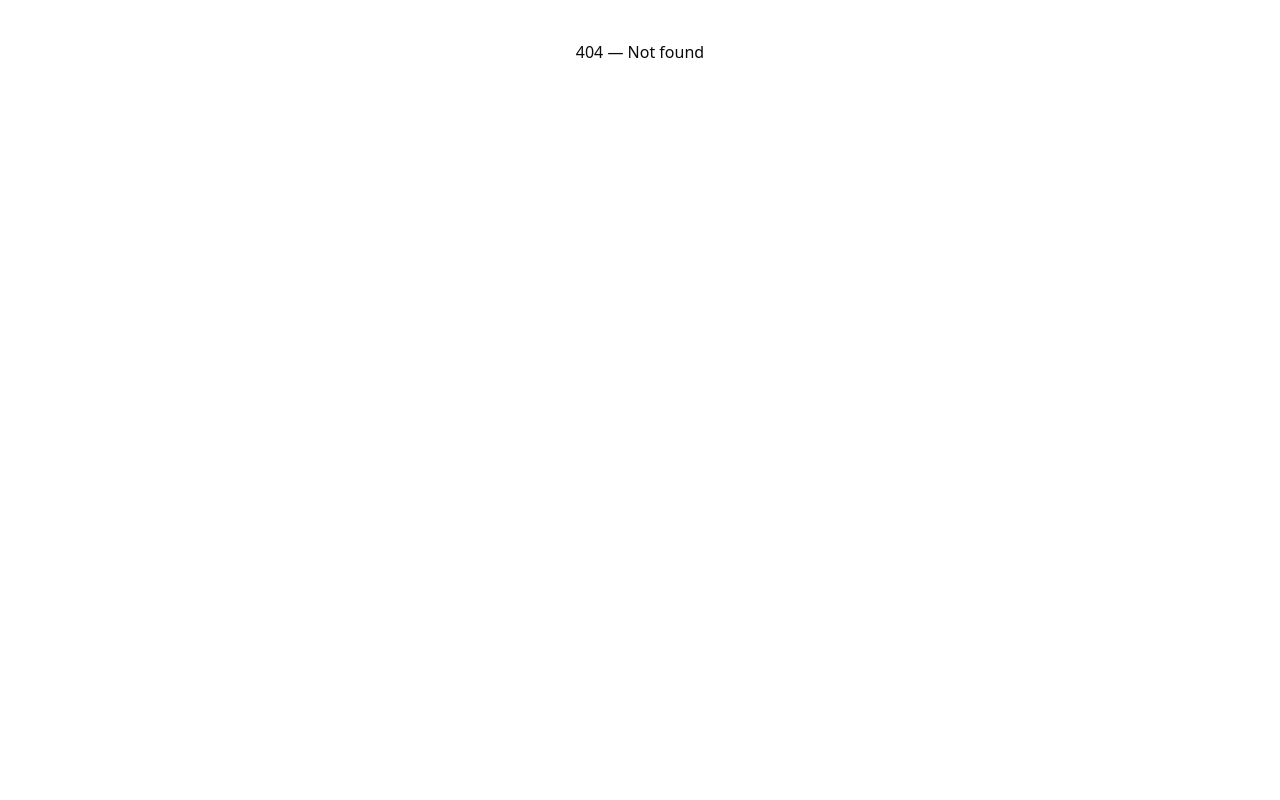
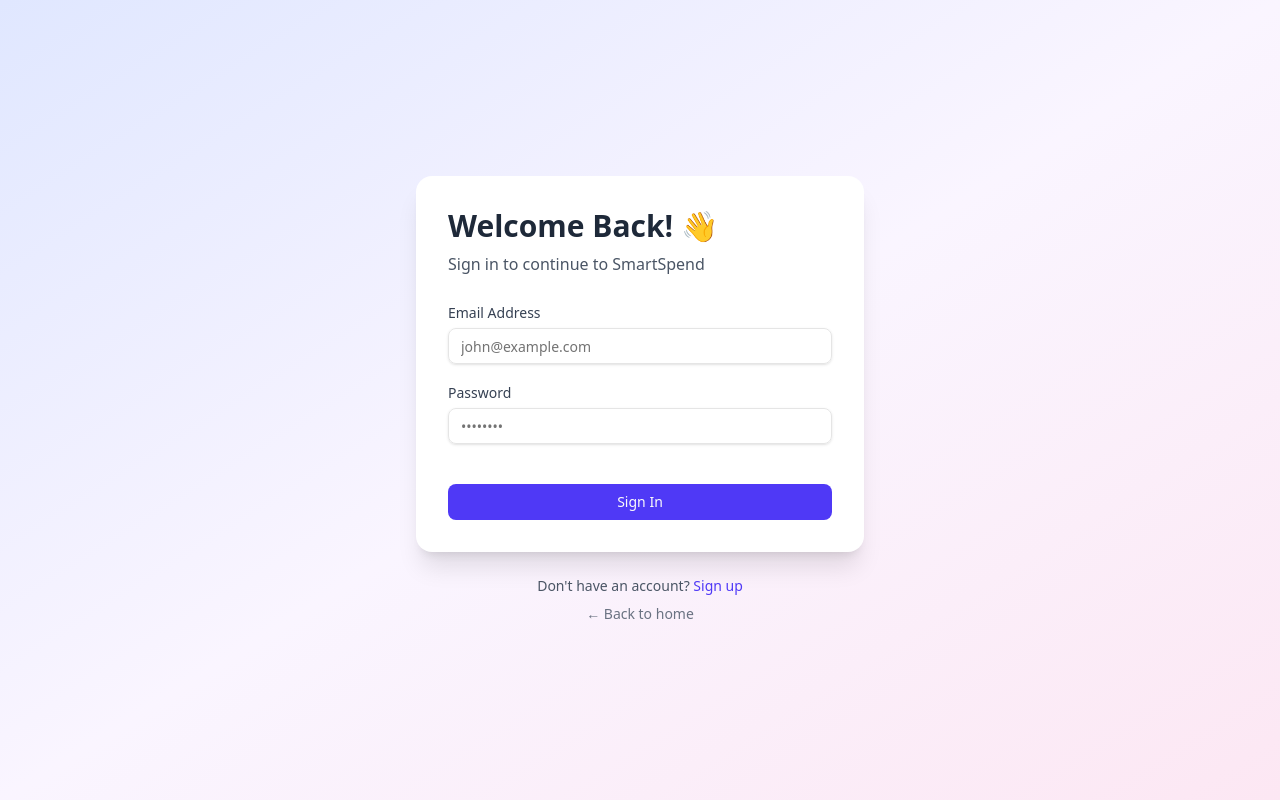
Before and after one commit to ShashiSugrim/SmartSpend, a React (Vite) app in the folder frontend/: page /login in a window 1280 px wide. Before the commit this address had no page. Built offline with nearby package versions, Linux system fonts and the light colour scheme.

Commit message:
working login and sign up

```diff
--- a/frontend/src/App.tsx
+++ b/frontend/src/App.tsx
@@ -2,12 +2,14 @@
 import LandingPage from "@/pages/LandingPage.tsx";
 import SignupPage from "@/pages/SignupPage.tsx";
 import BudgetPage from "@/pages/BudgetPage.tsx";
+import LoginPage from "@/pages/LoginPage.tsx";
 
 function App() {
     return (
         <Routes>
             <Route path="/" element={<LandingPage />} />
             <Route path="/signup" element={<SignupPage />} />
+            <Route path="/login" element={<LoginPage />} />
             <Route path ="/main" element = {<BudgetPage />} />
             <Route path="/home" element={<Navigate to="/" replace />} />
             <Route path="*" element={<div className="p-10 text-center">404 — Not found</div>} />
--- a/frontend/src/components/Landing/SignInButton.tsx
+++ b/frontend/src/components/Landing/SignInButton.tsx
@@ -1,52 +1,80 @@
 
 "use client";
 
-import { useState, useRef, useEffect } from "react";
+import { useState, useEffect } from "react";
 import { Button } from "@/components/ui/button";
-import { Input } from "@/components/ui/input";
+import { getUserEmail, clearAccessToken, isAuthenticated } from "@/lib/api";
 
 const SignInButton = () => {
-  const [open, setOpen] = useState(false);
-  const ref = useRef<HTMLDivElement>(null);
+  const [userEmail, setUserEmail] = useState<string | null>(null);
+  const [showDropdown, setShowDropdown] = useState(false);
 
-  // Close dropdown when clicking outside
   useEffect(() => {
-    const handleClickOutside = (event: MouseEvent) => {
-      if (ref.current && !ref.current.contains(event.target as Node)) {
-        setOpen(false);
-      }
-    };
-    document.addEventListener("mousedown", handleClickOutside);
-    return () => document.removeEventListener("mousedown", handleClickOutside);
+    // Check if user is authenticated on mount
+    if (isAuthenticated()) {
+      setUserEmail(getUserEmail());
+    }
   }, []);
 
-  const handleSignIn = () => {
-    console.log("Sign in clicked");
+  const handleLogout = () => {
+    clearAccessToken();
+    setUserEmail(null);
+    setShowDropdown(false);
+    window.location.reload(); // Refresh the page to update UI
   };
 
+  const handleSignInClick = () => {
+    window.location.href = '/login';
+  };
+
+  if (userEmail) {
+    // User is signed in
+    return (
+      <div className="absolute top-5 left-6 z-50 pointer-events-auto">
+        <div className="relative">
+          <button
+            onClick={() => setShowDropdown(!showDropdown)}
+            className="px-4 py-2 bg-white/90 backdrop-blur-md border border-cyan-200 rounded-xl shadow-md hover:shadow-lg transition-all duration-300 flex items-center gap-2"
+          >
+            <span className="text-sm font-medium text-gray-800">
+              Signed in as <span className="text-cyan-600">{userEmail}</span>
+            </span>
+            <svg
+              className={`w-4 h-4 transition-transform ${showDropdown ? 'rotate-180' : ''}`}
+              fill="none"
+              stroke="currentColor"
+              viewBox="0 0 24 24"
+            >
+              <path strokeLinecap="round" strokeLinejoin="round" strokeWidth={2} d="M19 9l-7 7-7-7" />
+            </svg>
+          </button>
+
+          {showDropdown && (
+            <div className="absolute top-full mt-2 left-0 w-48 bg-white/90 backdrop-blur-md border border-cyan-200 rounded-xl shadow-lg p-2 animate-fade-in">
+              <Button
+                onClick={handleLogout}
+                variant="ghost"
+                className="w-full justify-start text-red-600 hover:text-red-700 hover:bg-red-50"
+              >
+                Sign Out
+              </Button>
+            </div>
+          )}
+        </div>
+      </div>
+    );
+  }
+
+  // User is not signed in
   return (
-    // IMPORTANT: add z-50 so the button sits above overlays
-    <div ref={ref} className="absolute top-5 right-6 z-50 flex flex-col items-end pointer-events-auto">
+    <div className="absolute top-5 right-6 z-50 flex flex-col items-end pointer-events-auto">
       <Button
         type="button"
-        onClick={() => setOpen((prev) => !prev)}
-        className={`px-5 py-2 rounded-xl font-medium text-white shadow-md transition-all duration-300 ${
-          open ? "bg-cyan-400 hover:bg-cyan-500" : "bg-cyan-300 hover:bg-cyan-400"
-        }`}
+        onClick={handleSignInClick}
+        className="px-5 py-2 rounded-xl font-medium text-white shadow-md transition-all duration-300 bg-cyan-300 hover:bg-cyan-400"
       >
-        {open ? "Close" : "Sign In"}
+        Sign In
       </Button>
-
-      {open && (
-        <div className="mt-3 w-64 bg-white/90 backdrop-blur-md border border-cyan-200 rounded-2xl shadow-lg p-5 animate-fade-in space-y-3">
-          <h3 className="text-lg font-semibold text-gray-800 text-center">Welcome Back</h3>
-          <Input type="email" placeholder="Email" className="h-9 border-cyan-100 focus-visible:ring-cyan-300" />
-          <Input type="password" placeholder="Password" className="h-9 border-cyan-100 focus-visible:ring-cyan-300" />
-          <Button type="button" onClick={handleSignIn} className="w-full bg-cyan-400 hover:bg-cyan-500 text-white">
-            Sign In
-          </Button>
-        </div>
-      )}
     </div>
   );
 };
--- /dev/null
+++ b/frontend/src/components/Login/LoginForm.tsx
@@ -0,0 +1,132 @@
+import { useState } from 'react';
+import { Button } from '@/components/ui/button';
+import { Input } from '@/components/ui/input';
+import { Label } from '@/components/ui/label';
+import { loginUser, storeAccessToken } from '@/lib/api';
+
+interface LoginFormData {
+    email: string;
+    password: string;
+}
+
+type Field = keyof LoginFormData;
+type ErrorMap = Partial<Record<Field, string>>;
+
+const LoginForm = () => {
+    const [formData, setFormData] = useState<LoginFormData>({
+        email: '',
+        password: ''
+    });
+    const [errors, setErrors] = useState<ErrorMap>({});
+    const [isLoading, setIsLoading] = useState(false);
+
+    const handleInputChange = (field: Field, value: string) => {
+        setFormData(prev => ({ ...prev, [field]: value }));
+        if (errors[field]) setErrors(prev => ({ ...prev, [field]: '' }));
+    };
+
+    const validate = (): boolean => {
+        const newErrors: ErrorMap = {};
+
+        if (!formData.email.trim()) {
+            newErrors.email = 'Email is required';
+        } else if (!/\S+@\S+\.\S+/.test(formData.email)) {
+            newErrors.email = 'Please enter a valid email';
+        }
+
+        if (!formData.password) {
+            newErrors.password = 'Password is required';
+        }
+
+        setErrors(newErrors);
+        return Object.keys(newErrors).length === 0;
+    };
+
+    const handleSubmit = async (e: React.FormEvent) => {
+        e.preventDefault();
+
+        if (!validate()) return;
+
+        setIsLoading(true);
+
+        try {
+            // Login the user
+            const accessToken = await loginUser(formData.email, formData.password);
+
+            // Store the access token and email in localStorage
+            storeAccessToken(accessToken, formData.email);
+
+            // Success! Redirect to home page
+            window.location.href = '/';
+
+        } catch (error) {
+            console.error('Error during login:', error);
+            setErrors({
+                email: 'Invalid email or password',
+                password: 'Invalid email or password'
+            });
+        } finally {
+            setIsLoading(false);
+        }
+    };
+
+    return (
+        <div className="w-full max-w-md">
+            <div className="bg-white rounded-2xl shadow-xl p-8">
+                <div className="animate-fade-in-up">
+                    <h2 className="text-3xl font-bold text-gray-800 mb-2">Welcome Back! 👋</h2>
+                    <p className="text-gray-600 mb-6">Sign in to continue to SmartSpend</p>
+
+                    <form onSubmit={handleSubmit} className="space-y-4">
+                        <div>
+                            <Label htmlFor="email" className="text-gray-700">Email Address</Label>
+                            <Input
+                                id="email"
+                                type="email"
+                                placeholder="john@example.com"
+                                value={formData.email}
+                                onChange={(e) => handleInputChange('email', e.target.value)}
+                                className={`mt-1 ${errors.email ? 'border-red-500' : ''}`}
+                                disabled={isLoading}
+                            />
+                            {errors.email && <p className="text-red-500 text-sm mt-1">{errors.email}</p>}
+                        </div>
+
+                        <div>
+                            <Label htmlFor="password" className="text-gray-700">Password</Label>
+                            <Input
+                                id="password"
+                                type="password"
+                                placeholder="••••••••"
+                                value={formData.password}
+                                onChange={(e) => handleInputChange('password', e.target.value)}
+                                className={`mt-1 ${errors.password ? 'border-red-500' : ''}`}
+                                disabled={isLoading}
+                            />
+                            {errors.password && <p className="text-red-500 text-sm mt-1">{errors.password}</p>}
+                        </div>
+
+                        <Button
+                            type="submit"
+                            className="w-full mt-6 bg-indigo-600 hover:bg-indigo-700"
+                            disabled={isLoading}
+                        >
+                            {isLoading ? 'Signing in...' : 'Sign In'}
+                        </Button>
+                    </form>
+                </div>
+            </div>
+
+            {/* Footer */}
+            <p className="text-center text-gray-600 text-sm mt-6 animate-fade-in">
+                Don&apos;t have an account?{' '}
+                <a href="/signup" className="text-indigo-600 hover:text-indigo-700 font-medium">Sign up</a>
+            </p>
+            <p className="text-center text-gray-600 text-sm mt-2 animate-fade-in">
+                <a href="/" className="text-gray-500 hover:text-gray-700">← Back to home</a>
+            </p>
+        </div>
+    );
+};
+
+export default LoginForm;
--- a/frontend/src/components/Signup/SignupWizard.tsx
+++ b/frontend/src/components/Signup/SignupWizard.tsx
@@ -2,6 +2,7 @@
 import { Button } from '@/components/ui/button';
 import { Input } from '@/components/ui/input';
 import { Label } from '@/components/ui/label';
+import { signupUser, loginUser, storeAccessToken } from '@/lib/api';
 
 interface FormData {
     fullName: string;
@@ -64,19 +65,31 @@
     const handleNext = () => { if (validateStep()) setStep(prev => prev + 1); };
     const handleBack = () => setStep(prev => prev - 1);
 
-    const handleSubmit = () => {
+    const handleSubmit = async () => {
         if (!validateStep()) return;
 
-        // ✅ Final payload sent to backend
-        const payload = {
-            fullName: formData.fullName,
-            email: formData.email,
-            password: formData.password,
-            salary: formData.salary
-        };
+        try {
+            // Step 1: Sign up the user
+            await signupUser(formData.email, formData.password, formData.salary);
 
-        console.log('Submitting to backend:', payload);
-        alert('Signup complete! Payload logged in console ✅');
+            // Step 2: Sign in the user automatically
+            const accessToken = await loginUser(formData.email, formData.password);
+
+            // Store the access token and email in localStorage
+            storeAccessToken(accessToken, formData.email);
+
+            // Success! Redirect to home page
+            window.location.href = '/';
+
+        } catch (error) {
+            if (error instanceof Error && error.message === 'EMAIL_ALREADY_USED') {
+                setErrors({ email: 'Email already used' });
+                setStep(1); // Go back to step 1 to show the error
+                return;
+            }
+            console.error('Error during signup/login:', error);
+            alert('An error occurred. Please try again.');
+        }
     };
 
     return (
@@ -218,7 +231,7 @@
             {/* Footer */}
             <p className="text-center text-gray-600 text-sm mt-6 animate-fade-in">
                 Already have an account?{' '}
-                <a href="#" className="text-indigo-600 hover:text-indigo-700 font-medium">Sign in</a>
+                <a href="/login" className="text-indigo-600 hover:text-indigo-700 font-medium">Sign in</a>
             </p>
         </div>
     );
--- /dev/null
+++ b/frontend/src/lib/api.ts
@@ -0,0 +1,91 @@
+// API utility functions for SmartSpend
+
+const API_BASE_URL = 'http://localhost:3000';
+
+/**
+ * Sign up a new user
+ */
+export async function signupUser(email: string, password: string, income: string) {
+    const response = await fetch(`${API_BASE_URL}/users`, {
+        method: 'POST',
+        headers: {
+            'Content-Type': 'application/json',
+        },
+        body: JSON.stringify({
+            email,
+            password,
+            income
+        }),
+    });
+
+    if (!response.ok) {
+        if (response.status === 409 || response.status === 400) {
+            throw new Error('EMAIL_ALREADY_USED');
+        }
+        throw new Error('SIGNUP_FAILED');
+    }
+
+    return response;
+}
+
+/**
+ * Login a user and return the access token
+ */
+export async function loginUser(email: string, password: string): Promise<string> {
+    const response = await fetch(`${API_BASE_URL}/users/login`, {
+        method: 'POST',
+        headers: {
+            'Content-Type': 'application/json',
+        },
+        body: JSON.stringify({
+            email,
+            password
+        }),
+    });
+
+    if (!response.ok) {
+        throw new Error('LOGIN_FAILED');
+    }
+
+    const data = await response.json();
+    return data.access_token;
+}
+
+/**
+ * Store access token and user email in localStorage
+ */
+export function storeAccessToken(token: string, email?: string) {
+    localStorage.setItem('accessToken', token);
+    if (email) {
+        localStorage.setItem('userEmail', email);
+    }
+}
+
+/**
+ * Get access token from localStorage
+ */
+export function getAccessToken(): string | null {
+    return localStorage.getItem('accessToken');
+}
+
+/**
+ * Get user email from localStorage
+ */
+export function getUserEmail(): string | null {
+    return localStorage.getItem('userEmail');
+}
+
+/**
+ * Remove access token and user email from localStorage (logout)
+ */
+export function clearAccessToken() {
+    localStorage.removeItem('accessToken');
+    localStorage.removeItem('userEmail');
+}
+
+/**
+ * Check if user is authenticated
+ */
+export function isAuthenticated(): boolean {
+    return getAccessToken() !== null;
+}
--- /dev/null
+++ b/frontend/src/pages/LoginPage.tsx
@@ -0,0 +1,11 @@
+import LoginForm from '@/components/Login/LoginForm';
+
+const LoginPage = () => {
+    return (
+        <div className="min-h-screen bg-gradient-to-br from-indigo-100 via-purple-50 to-pink-100 flex items-center justify-center p-4">
+            <LoginForm />
+        </div>
+    );
+};
+
+export default LoginPage;
```
